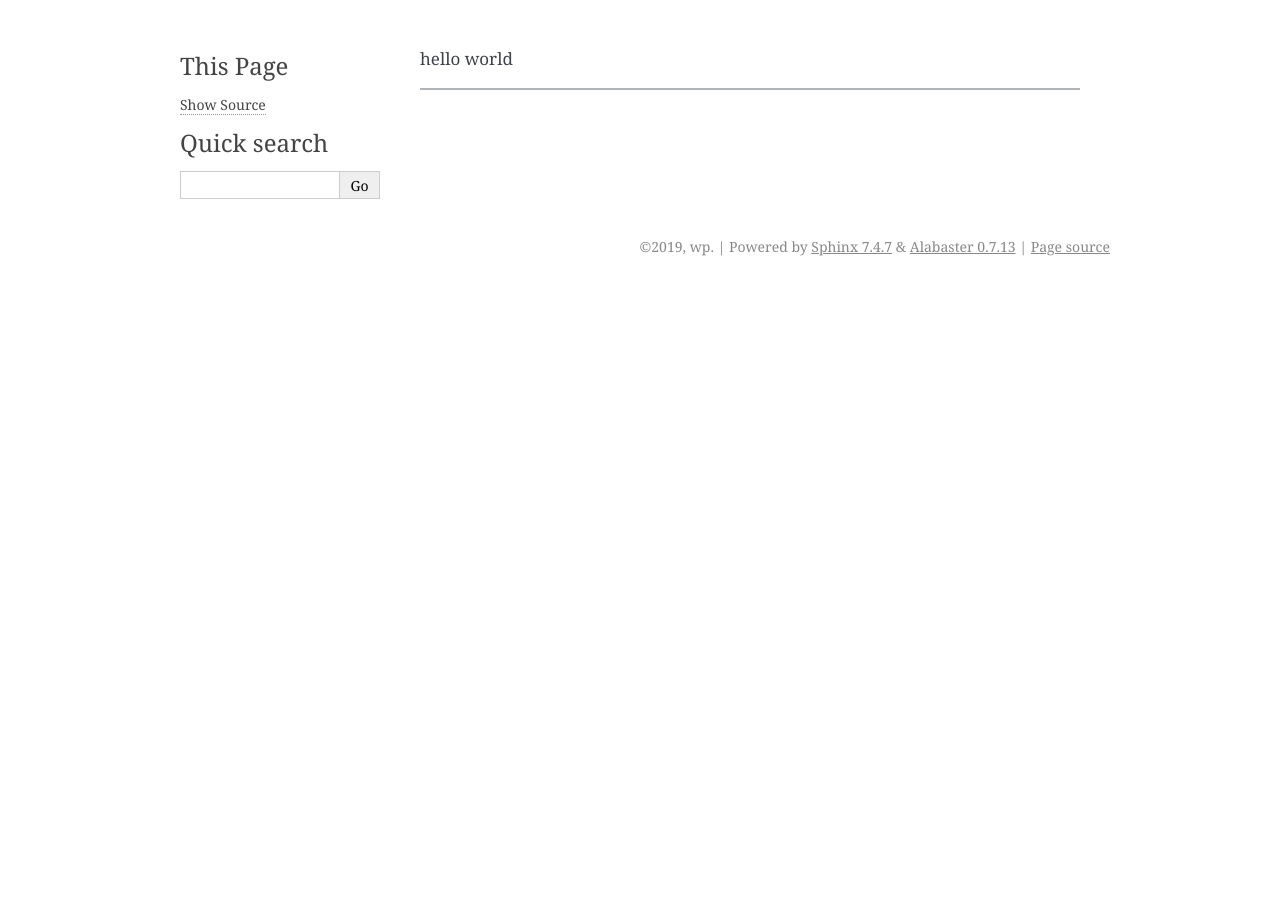
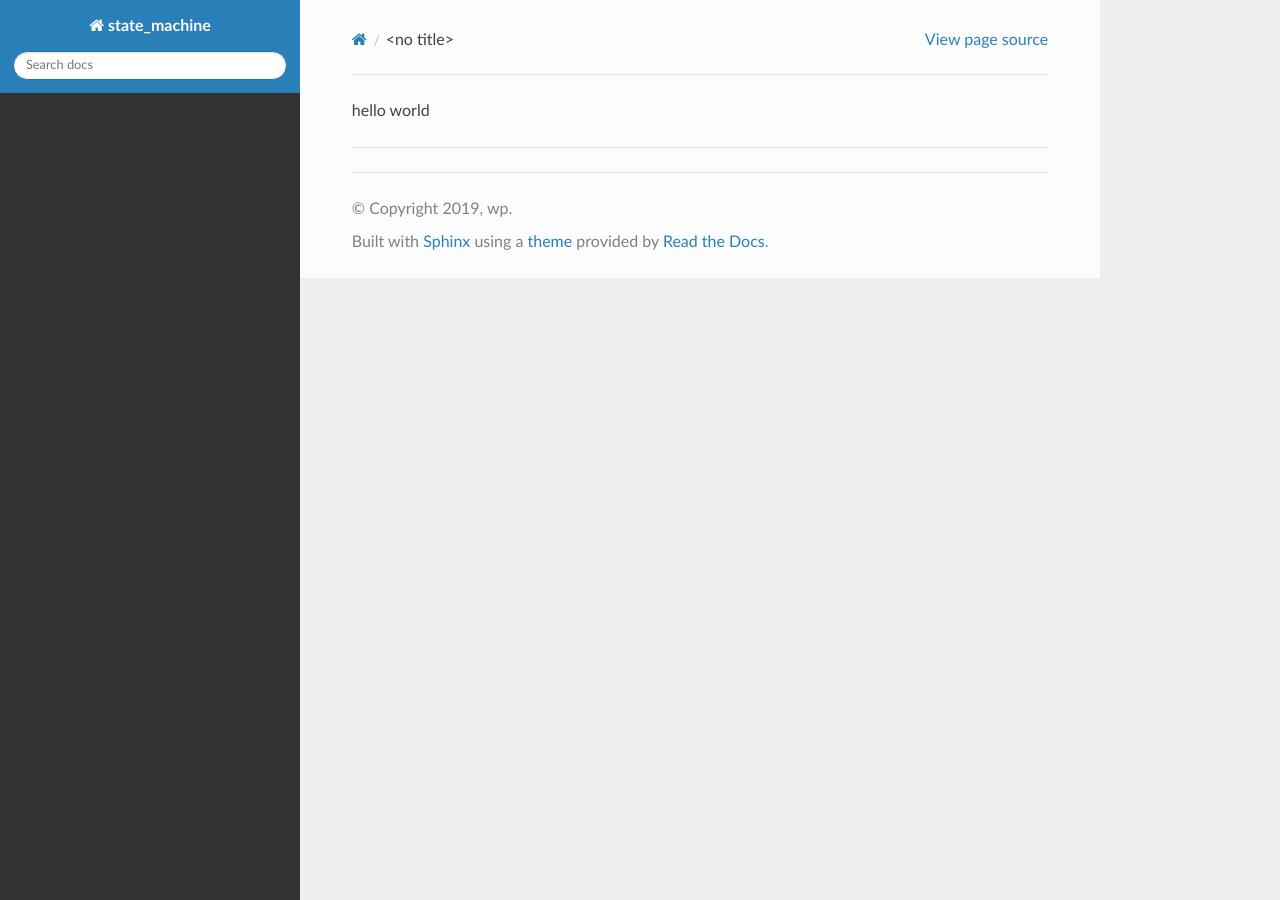
Before and after one commit to bluebearbaby/my_px4_book, a Sphinx documentation site: the page built from source/helloworld.rst, in a window 1280 px wide. Built offline with Sphinx 7.4.7 and the Read the Docs theme 2.0.0, drawn with Linux system fonts in a browser that asks for light colours; pages that are not in the unit, such as notebooks, are missing from menus.

Commit message:
忘记修改 index.crt

```diff
--- a/source/conf.py
+++ b/source/conf.py
@@ -75,7 +75,11 @@ pygments_style = None
 # The theme to use for HTML and HTML Help pages.  See the documentation for
 # a list of builtin themes.
 #
-html_theme = 'alabaster'
+# html_theme = 'alabaster'
+# html_theme = 'sphinx_rtd_theme'
+import sphinx_rtd_theme
+html_theme = "sphinx_rtd_theme"
+html_theme_path = [sphinx_rtd_theme.get_html_theme_path()]
 
 # Theme options are theme-specific and customize the look and feel of a theme
 # further.  For a list of options available for each theme, see the
--- a/source/index.rst
+++ b/source/index.rst
@@ -11,6 +11,7 @@ Welcome to state_machine's documentation!
    :caption: Contents:
 
     helloworld
+    hello2
 
 Indices and tables
 ==================
```
